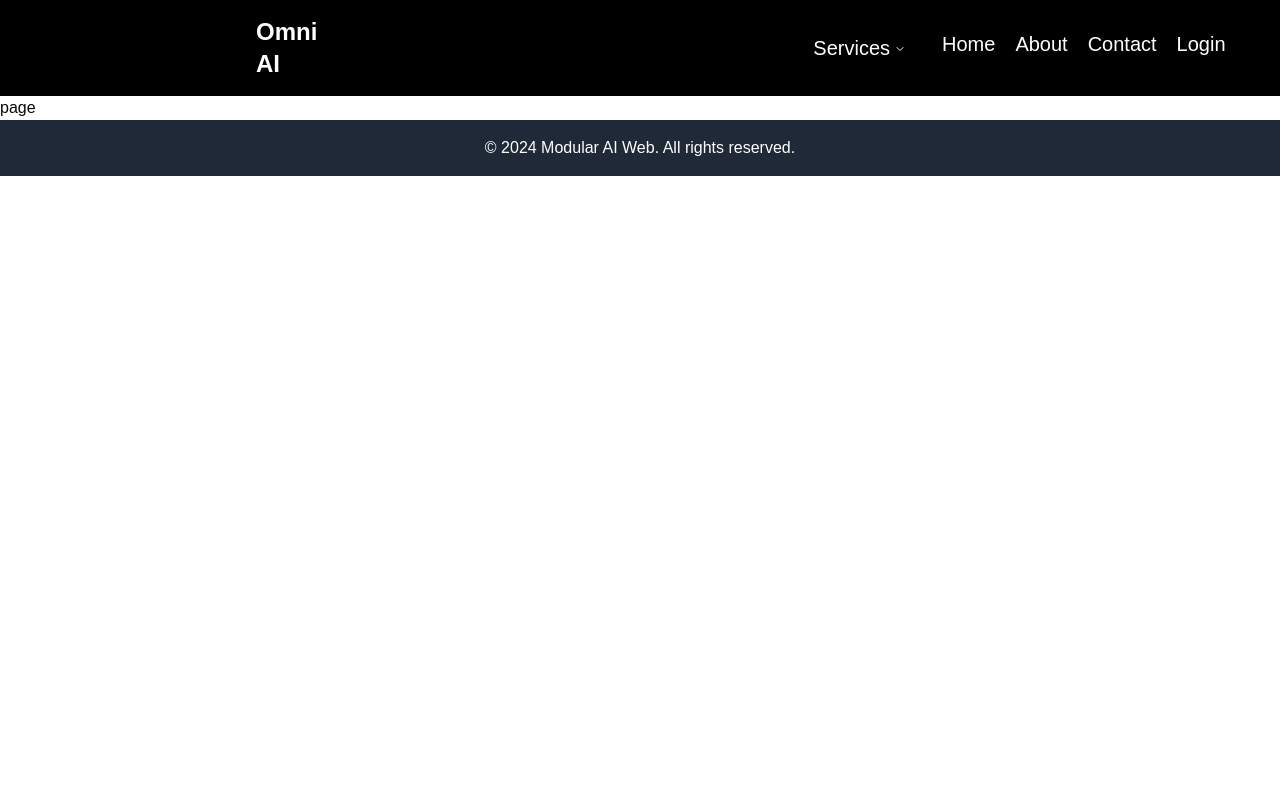
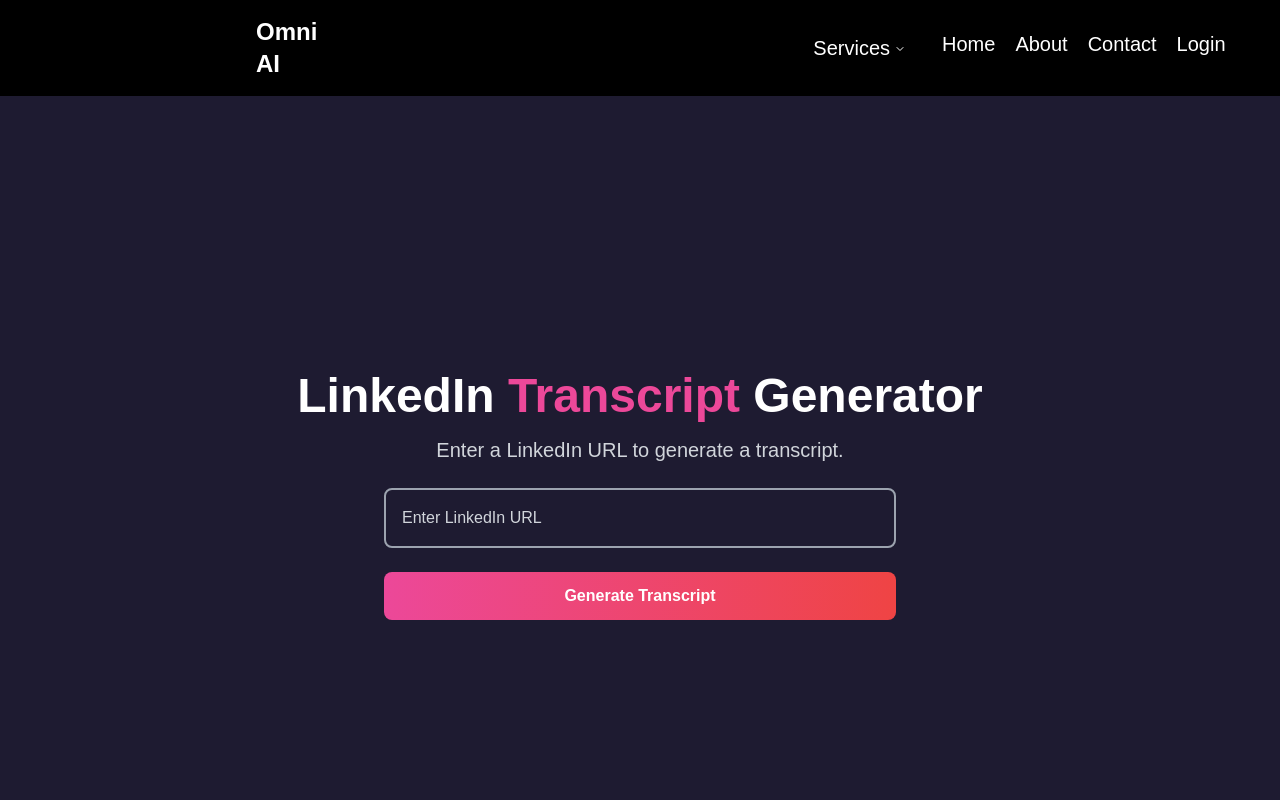
Before and after one commit to Talha-Naveed/Omni-AI, a Next.js app: page /llm/linkedin-script in a window 1280 px wide. Shown: the top 800 px of the page. Built offline with nearby package versions, Linux system fonts and the light colour scheme.

Commit message:
Code added for linkedin script

```diff
--- a/src/app/llm/linkedin-script/page.jsx
+++ b/src/app/llm/linkedin-script/page.jsx
@@ -1,5 +1,56 @@
-import React from "react";
+"use client";
 
-export default function page() {
-  return <div>page</div>;
+import { useState } from "react";
+
+export default function Home() {
+  const [url, setUrl] = useState("");
+  const [loadingMessage, setLoadingMessage] = useState("");
+  const [transcriptGenerated, setTranscriptGenerated] = useState("");
+  const [showModal, setShowModal] = useState(false);
+
+  const handleSubmit = (e) => {
+    e.preventDefault();
+    setLoadingMessage("Generating transcript...");
+    setTimeout(() => {
+      setTranscriptGenerated(`Generated transcript for LinkedIn profile: ${url}`);
+      setLoadingMessage("");
+      setShowModal(true);
+    }, 3000);
+  };
+
+  return (
+    <div className="min-h-screen bg-[#1E1B31] text-white flex flex-col items-center justify-center p-6">
+      {loadingMessage && (
+        <div className="fixed inset-0 bg-black/60 flex items-center justify-center z-10 text-xl">{loadingMessage}</div>
+      )}
+
+      <h1 className="text-5xl font-bold mb-4">
+        LinkedIn <span className="text-pink-500">Transcript</span> Generator
+      </h1>
+      <p className="text-xl text-gray-300 mb-6">Enter a LinkedIn URL to generate a transcript.</p>
+
+      <form onSubmit={handleSubmit} className="w-full max-w-lg space-y-6">
+        <input
+          type="url"
+          value={url}
+          onChange={(e) => setUrl(e.target.value)}
+          placeholder="Enter LinkedIn URL"
+          className="w-full p-4 bg-transparent border-2 border-gray-400 rounded-lg text-white placeholder-gray-300"
+        />
+        <button type="submit" className="w-full py-3 bg-gradient-to-r from-pink-500 to-red-500 text-white font-semibold rounded-lg">
+          Generate Transcript
+        </button>
+      </form>
+
+      {showModal && (
+        <div className="fixed inset-0 bg-black/60 flex items-center justify-center z-30" onClick={() => setShowModal(false)}>
+          <div className="bg-white text-black p-6 w-96 rounded-lg shadow-lg" onClick={(e) => e.stopPropagation()}>
+            <h2 className="text-2xl font-semibold mb-4">Transcript Generated</h2>
+            <p className="text-lg">{transcriptGenerated}</p>
+            <button onClick={() => setShowModal(false)} className="mt-6 py-2 px-4 bg-red-500 text-white rounded-lg">Close</button>
+          </div>
+        </div>
+      )}
+    </div>
+  );
 }
```
